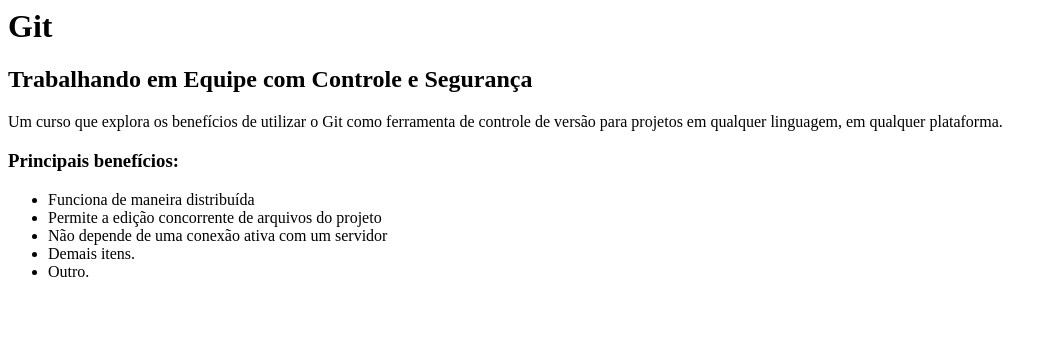
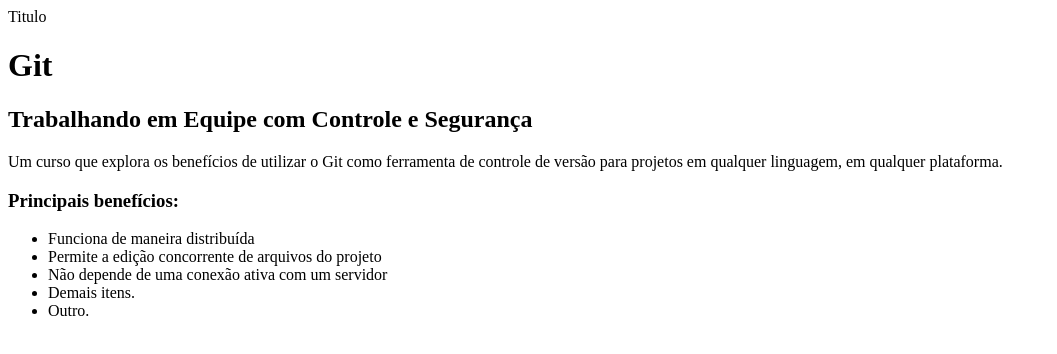
Before and after one commit to grazielevasconcelos/curso-git-a, a plain HTML site: page index.html in a window 1280 px wide. Shown: the whole page, without its empty margins (0-1057 px from the left). Drawn offline with Linux system fonts and the light colour scheme.

Commit message:
inserido main

```diff
--- a/index.html
+++ b/index.html
@@ -2,7 +2,8 @@
     <head>
     </head>
     <body>
-        <h1>Git</h1>
+        <main> Titulo</main>
+	<h1>Git</h1>
         <h2>Trabalhando em Equipe com Controle e Segurança</h2>
 
         <p>Um curso que explora os benefícios de utilizar o Git como ferramenta de controle de versão para projetos em qualquer linguagem, em qualquer plataforma.</p>
```
